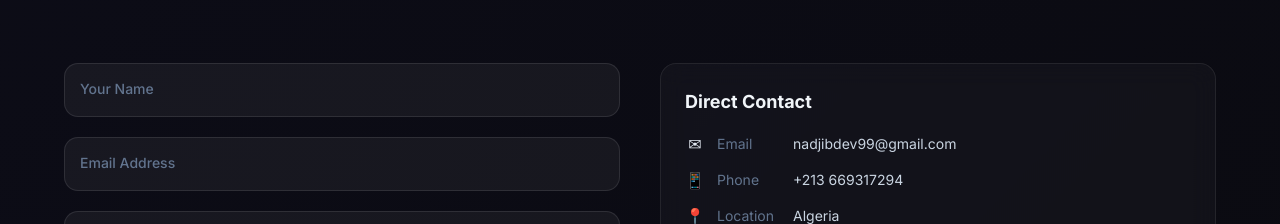
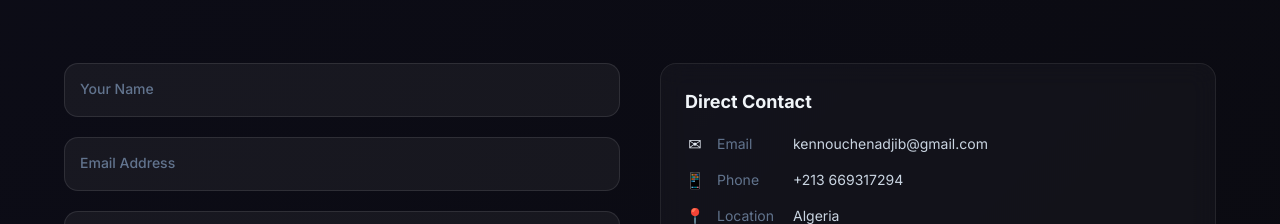
Before and after one commit to nadjibdev99/portfolio_website, a Next.js app: page / in a window 1280 px wide. Shown: the part 4620-4844 px from the top of the page. Built offline with nearby package versions, Linux system fonts and the light colour scheme.

Commit message:
fix: switch all emails to kennouchenadjib@gmail.com across UI and backend

```diff
--- a/app/api/contact/route.ts
+++ b/app/api/contact/route.ts
@@ -2,7 +2,7 @@ import { NextResponse } from 'next/server';
 import { Resend } from 'resend';
 
 const resend = new Resend(
-  process.env.RESEND_API_KEY || 're_PM2u6qtP_91MsiRNkmyLwyx3m6hCEFWKc'
+  process.env.RESEND_API_KEY || 're_CGBwaE9v_4aMWFSxRaKMHcaEsxhPhPGDP'
 );
 
 export async function POST(request: Request) {
@@ -18,7 +18,7 @@ export async function POST(request: Request) {
 
     const { error } = await resend.emails.send({
       from: 'Portfolio Contact <onboarding@resend.dev>',
-      to: ['nadjibdev99@gmail.com'],
+      to: ['kennouchenadjib@gmail.com'],
       replyTo: email,
       subject: `New message from ${name}`,
       html: `
--- a/components/contact.tsx
+++ b/components/contact.tsx
@@ -116,7 +116,7 @@ const socialLinks = [
   },
   {
     label: 'Email',
-    href: 'mailto:Nadjibdev99@gmail.com',
+    href: 'mailto:kennouchenadjib@gmail.com',
     icon: (
       <svg className="w-5 h-5" fill="none" stroke="currentColor" strokeWidth={1.5} viewBox="0 0 24 24">
         <path strokeLinecap="round" strokeLinejoin="round" d="M21.75 6.75v10.5a2.25 2.25 0 01-2.25 2.25h-15a2.25 2.25 0 01-2.25-2.25V6.75m19.5 0A2.25 2.25 0 0019.5 4.5h-15a2.25 2.25 0 00-2.25 2.25m19.5 0v.243a2.25 2.25 0 01-1.07 1.916l-7.5 4.615a2.25 2.25 0 01-2.36 0L3.32 8.91a2.25 2.25 0 01-1.07-1.916V6.75" />
@@ -161,7 +161,7 @@ export function Contact() {
   };
 
   const copyEmail = async () => {
-    await navigator.clipboard.writeText('nadjibdev99@gmail.com');
+    await navigator.clipboard.writeText('kennouchenadjib@gmail.com');
     setCopied(true);
     setTimeout(() => setCopied(false), 2000);
   };
@@ -319,7 +319,7 @@ export function Contact() {
               <h3 className="text-lg font-bold text-slate-100">Direct Contact</h3>
               <div className="space-y-3">
                 {[
-                  { label: 'Email', value: 'nadjibdev99@gmail.com', icon: '✉' },
+                  { label: 'Email', value: 'kennouchenadjib@gmail.com', icon: '✉' },
                   { label: 'Phone', value: '+213 669317294', icon: '📱' },
                   { label: 'Location', value: 'Algeria', icon: '📍' },
                 ].map((item) => (
```
